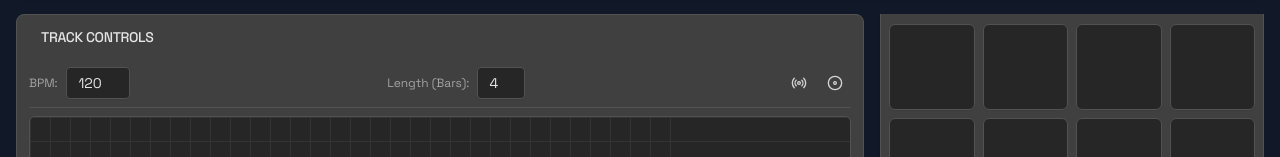
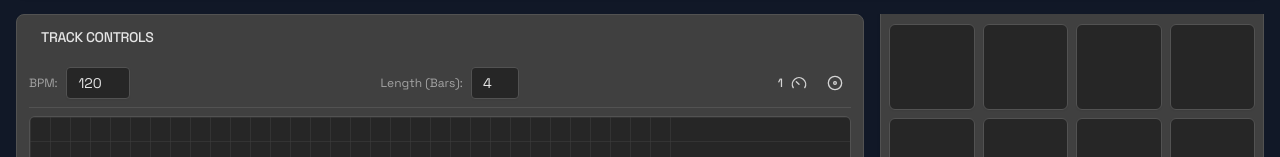
Before and after one commit to rinald/klangroom, a Next.js app: page / in a window 1280 px wide. Shown: the part 416-573 px from the top of the page. Built offline with nearby package versions, Linux system fonts and the light colour scheme.

Commit message:
Add visual cues to metronome indicator

```diff
--- a/app/page.tsx
+++ b/app/page.tsx
@@ -65,7 +65,7 @@ export default function MainPage() {
   }, [isRecording]);
 
   // Metronome scheduling logic
-  const { isMetronomeActive, setIsMetronomeActive } = useMetronome(
+  const { currentBeat, isMetronomeActive, setIsMetronomeActive } = useMetronome(
     audioContext,
     bpm,
   );
@@ -334,6 +334,7 @@ export default function MainPage() {
               quantizationValue={quantizationValue}
               isRecording={isRecording}
               setIsRecording={setIsRecording}
+              currentBeat={currentBeat}
               isMetronomeActive={isMetronomeActive}
               setIsMetronomeActive={setIsMetronomeActive}
             />
--- a/components/TrackControls.tsx
+++ b/components/TrackControls.tsx
@@ -3,10 +3,11 @@ import { Card, CardContent, CardHeader, CardTitle } from "@/components/ui/card";
 import { Button } from "@/components/ui/button";
 import { Input } from "@/components/ui/input";
 import {
-  RadioIcon as MetronomeIcon,
+  GaugeIcon as MetronomeIcon,
   DiscIcon as RecordIcon,
 } from "lucide-react";
 import { TrackLog } from "@/lib/types";
+import { cn } from "@/lib/utils";
 
 interface TrackControlsProps {
   trackLog: TrackLog;
@@ -17,6 +18,7 @@ interface TrackControlsProps {
   quantizationValue: number;
   isRecording: boolean;
   setIsRecording: React.Dispatch<React.SetStateAction<boolean>>;
+  currentBeat: number;
   isMetronomeActive: boolean;
   setIsMetronomeActive: React.Dispatch<React.SetStateAction<boolean>>;
   // Metronome props will be added later
@@ -31,6 +33,7 @@ export default function TrackControls({
   quantizationValue,
   isRecording,
   setIsRecording,
+  currentBeat,
   isMetronomeActive,
   setIsMetronomeActive,
 }: TrackControlsProps) {
@@ -85,7 +88,10 @@ export default function TrackControls({
                 isMetronomeActive ? "text-orange-400" : "text-neutral-300"
               } hover:bg-neutral-600`}
             >
-              <MetronomeIcon className="w-4 h-4" />
+              {currentBeat}
+              <MetronomeIcon
+                className={cn("w-4 h-4", currentBeat % 2 && "-scale-x-100")}
+              />
             </Button>
             <Button
               onClick={handleRecordClick}
--- a/lib/hooks/useMetronome.ts
+++ b/lib/hooks/useMetronome.ts
@@ -5,6 +5,7 @@ export const useMetronome = (
   bpm: number,
 ) => {
   const [isMetronomeActive, setIsMetronomeActive] = useState<boolean>(false);
+  const [currentBeat, setCurrentBeat] = useState(1);
   const intervalRef = useRef<NodeJS.Timeout | null>(null);
 
   const playClick = () => {
@@ -37,6 +38,7 @@ export const useMetronome = (
 
       intervalRef.current = setInterval(() => {
         playClick();
+        setCurrentBeat((beat) => (beat % 4) + 1);
       }, interval);
     } else {
       if (intervalRef.current) {
@@ -54,6 +56,7 @@ export const useMetronome = (
   }, [isMetronomeActive, audioContext, bpm]);
 
   return {
+    currentBeat,
     isMetronomeActive,
     setIsMetronomeActive,
   };
```
